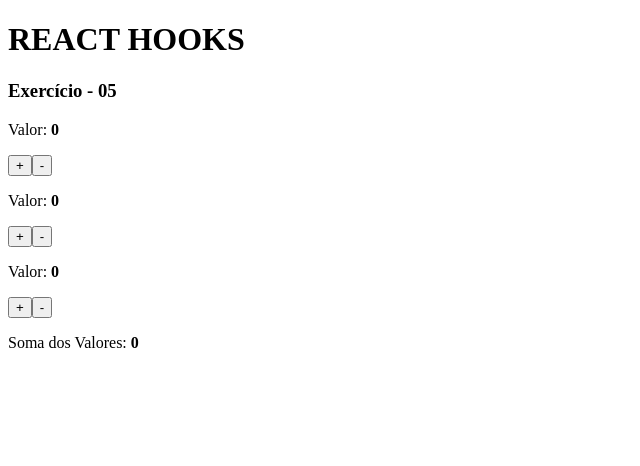
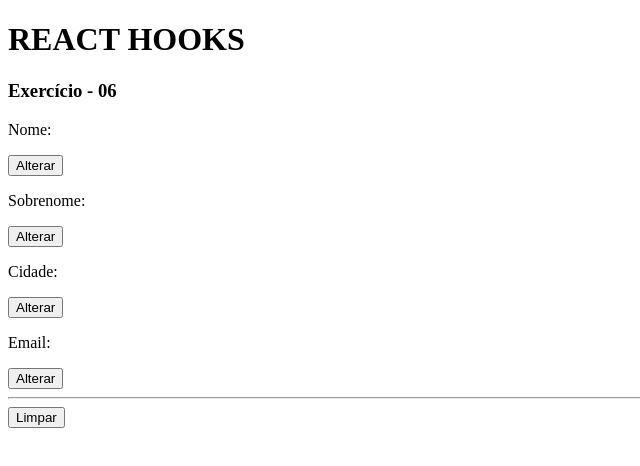
Before and after one commit to AntonielAureliano/react_next_hooks, a React (Vite) app: page / in a window 1280 px wide. Shown: the top 466 px of the page, without its empty margins (0-640 px from the left). Built offline with nearby package versions, Linux system fonts and the light colour scheme.

Commit message:
Exercício - 06.

```diff
--- a/src/App.jsx
+++ b/src/App.jsx
@@ -7,7 +7,8 @@ import React from 'react';
 // import HookState04 from './components/UseState_04';
 // import HookState05 from './components/UseState_05';
 // import HookState06 from './components/UseState_06';
-import HookState07 from './components/UseState_07';
+// import HookState07 from './components/UseState_07';
+import HookState08 from './components/UseState_08';
 
 export default () => {
     return (
@@ -19,7 +20,8 @@ export default () => {
             {/* <HookState04 /> */}
             {/* <HookState05 /> */}
             {/* <HookState06 /> */}
-            <HookState07 />
+            {/* <HookState07 /> */}
+            <HookState08 />
 
         </>
     )
--- /dev/null
+++ b/src/components/UseState_08.jsx
@@ -0,0 +1,55 @@
+import React from "react";
+import { useState } from "react";
+
+function UseState_08() {
+    const tmp = {
+        name: '',
+        surname: '',
+        city: '',
+        email: ''
+    }
+
+    const [client, setClient] = useState(tmp);
+
+    return(
+        <>
+        <h3>Exercício - 06</h3>
+        <p>Nome: {client.name}</p>
+        <button onClick={()=> {
+            const c = {...client};
+            c.name = 'Antoniel';
+            setClient(c);
+            }}>Alterar</button>
+        <p>Sobrenome: {client.surname}</p>
+        <button onClick={()=>{
+             const c = {...client}
+             c.surname = 'Aureliano';
+             setClient(c);
+             }}>Alterar</button>
+        <p>Cidade: {client.city}</p>
+        <button onClick={()=>{
+            const c = {...client};
+            c.city = 'Colinas-TO';
+            setClient(c);
+            }}>Alterar</button>
+        <p>Email: {client.email}</p>
+        <button onClick={()=>{
+            const c = {...client}
+            c.email = 'antoniel@email.com';
+            setClient(c);
+            }}>Alterar</button>
+            <hr />
+        <button onClick={()=>{
+            const c = {...client}
+            c.name = '';
+            c.surname = '';
+            c.city = '';
+            c.email = '';
+            setClient(c);
+
+        }}>Limpar</button>
+        </>
+    )
+}
+
+export default UseState_08;
```
